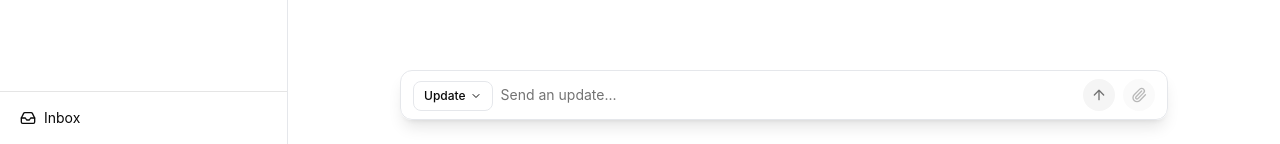
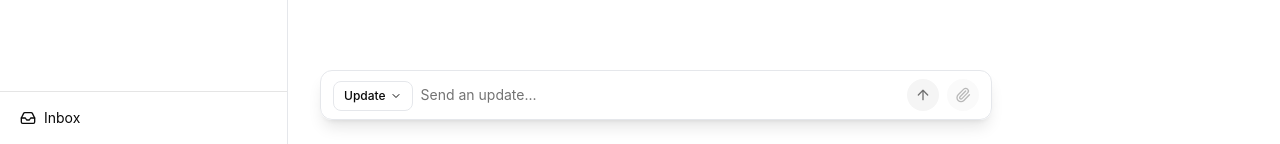
Before and after one commit to Birium/mistral-hackathon, a React (Vite) app in the folder web/: page / in a window 1280 px wide. Shown: the part 656-800 px from the top of the page. Built offline with nearby package versions, Linux system fonts and the light colour scheme; no server answers.

Commit message:
feat: enhance front

```diff
--- a/web/src/App.tsx
+++ b/web/src/App.tsx
@@ -146,6 +146,7 @@ export default function App() {
           content: res.result,
           query,
         })
+        toast.success(chatMode === 'answering' ? 'Reply sent' : 'Update complete')
         if (chatMode === 'answering') {
           setChatMode('update')
           setAnsweringRef(null)
--- a/web/src/components/central/ActivityView.tsx
+++ b/web/src/components/central/ActivityView.tsx
@@ -1,4 +1,4 @@
-import { CheckCircle, Loader2 } from 'lucide-react'
+import { Loader2 } from 'lucide-react'
 import { MarkdownRenderer } from '@/components/MarkdownRenderer'
 import { ErrorState } from '@/components/shared/ErrorState'
 import type { ActivityResult, ChatMode } from '@/types'
@@ -68,13 +68,6 @@ export function ActivityView({
   // update / answering
   return (
     <div className="max-w-2xl space-y-4">
-      <div className="flex items-center gap-2 text-sm text-muted-foreground">
-        <CheckCircle className="h-4 w-4 text-green-500" />
-        <span>
-          {result.type === 'answering' ? 'Reply sent' : 'Update complete'}
-        </span>
-      </div>
-
       {result.content && <MarkdownRenderer content={result.content} />}
 
       {result.touched_files && result.touched_files.length > 0 && (
--- a/web/src/components/chat/ChatInput.tsx
+++ b/web/src/components/chat/ChatInput.tsx
@@ -55,8 +55,8 @@ export function ChatInput({
 
   return (
     <div
-      className="fixed bottom-6 z-20"
-      style={{ left: 'calc(18rem + 1.5rem)', right: '1.5rem' }}
+      className="fixed bottom-6 z-20 max-w-2xl"
+      style={{ left: 'calc(18rem + 2rem)', right: '1.5rem' }}
     >
       <div className="max-w-3xl mx-auto bg-background/80 backdrop-blur-md border shadow-lg rounded-xl overflow-hidden">
       {chatMode === 'answering' && answeringRef && (
```
